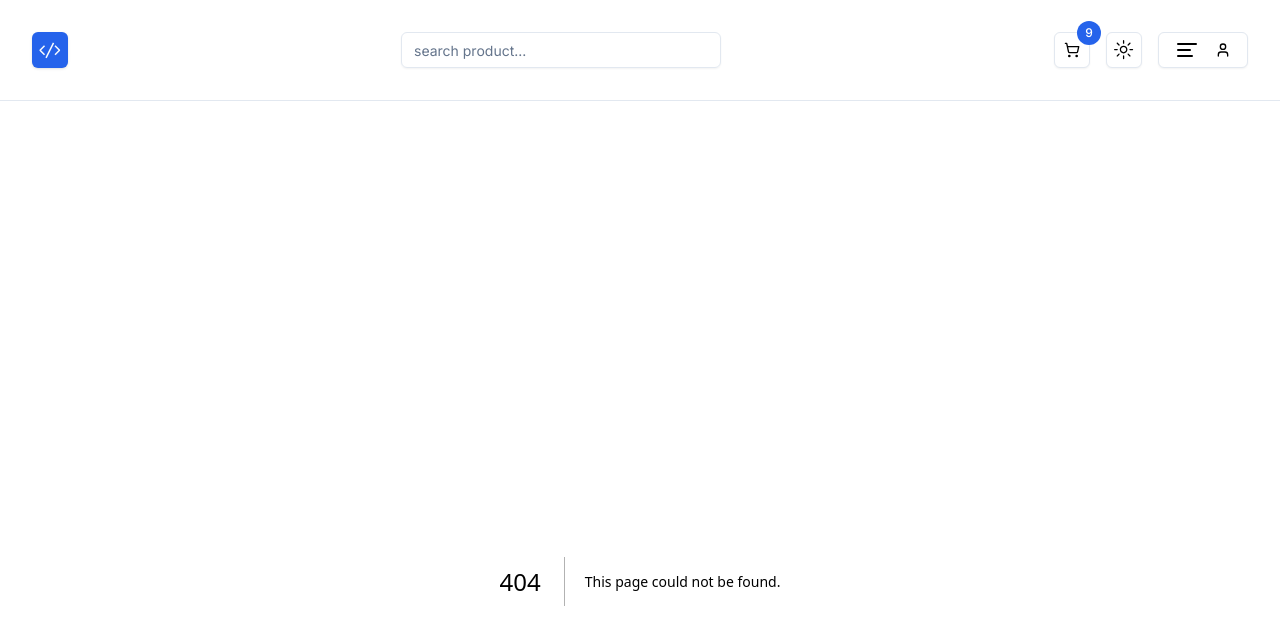
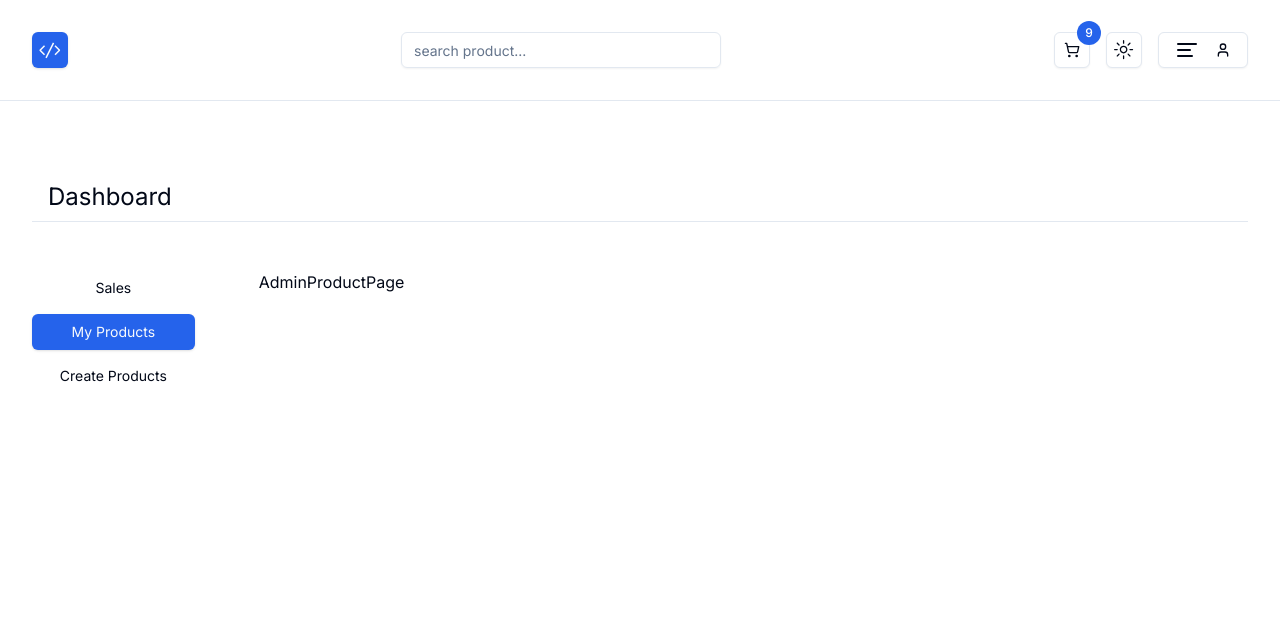
Before and after one commit to Diwaskarki96/MarketMate, a Next.js app: page /admin/products in a window 1280 px wide. Before the commit this address had no page. Shown: the top 644 px of the page. Built offline with nearby package versions, Linux system fonts and the light colour scheme.

Commit message:
admin structure

```diff
--- /dev/null
+++ b/app/admin/SideBar.tsx
@@ -0,0 +1,28 @@
+"use client";
+import { Button } from "@/components/ui/button";
+import { adminLinks } from "@/utils/links";
+import Link from "next/link";
+import { usePathname } from "next/navigation";
+
+const SideBar = () => {
+  const pathName = usePathname();
+  return (
+    <div>
+      {adminLinks.map((link) => {
+        const isActivePAge = pathName === link.href;
+        const variant = isActivePAge ? "default" : "ghost";
+        return (
+          <Button
+            className="w-full mb-2 capitalize font-normal"
+            variant={variant}
+            key={link.href}
+          >
+            <Link href={link.href}>{link.label}</Link>
+          </Button>
+        );
+      })}
+    </div>
+  );
+};
+
+export default SideBar;
--- /dev/null
+++ b/app/admin/layout.tsx
@@ -0,0 +1,20 @@
+import { Separator } from "@/components/ui/separator";
+import React from "react";
+import SideBar from "./SideBar";
+
+const DashboardLayout = ({ children }: { children: React.ReactNode }) => {
+  return (
+    <>
+      <h2 className="text-2xl pl-4 ">Dashboard</h2>
+      <Separator className="mt-2" />
+      <div className="grid lg:grid-cols-12 gap-12 mt-12">
+        <div className="lg:col-span-2">
+          <SideBar />
+        </div>
+        <div className="lg:col-span-10 px-4">{children}</div>
+      </div>
+    </>
+  );
+};
+
+export default DashboardLayout;
--- a/app/admin/page.tsx
+++ /dev/null
@@ -1,7 +0,0 @@
-import React from "react";
-
-const AdminPage = () => {
-  return <div>AdminPage</div>;
-};
-
-export default AdminPage;
--- /dev/null
+++ b/app/admin/products/[id]/edit/page.tsx
@@ -0,0 +1,7 @@
+import React from "react";
+
+const EditProductPage = () => {
+  return <div>EditProductPage</div>;
+};
+
+export default EditProductPage;
--- /dev/null
+++ b/app/admin/products/create/page.tsx
@@ -0,0 +1,7 @@
+import React from "react";
+
+const CreateProductPage = () => {
+  return <div>CreateProductPage</div>;
+};
+
+export default CreateProductPage;
--- /dev/null
+++ b/app/admin/products/page.tsx
@@ -0,0 +1,7 @@
+import React from "react";
+
+const ProductPage = () => {
+  return <div>AdminProductPage</div>;
+};
+
+export default ProductPage;
--- /dev/null
+++ b/app/admin/sales/page.tsx
@@ -0,0 +1,7 @@
+import React from "react";
+
+const SalesPage = () => {
+  return <div>SalesPage</div>;
+};
+
+export default SalesPage;
--- a/components/navbar/UserIcon.tsx
+++ b/components/navbar/UserIcon.tsx
@@ -1,21 +1,9 @@
-import { LuUser } from "react-icons/lu";
-import { currentUser, auth } from "@clerk/nextjs/server";
-import Image from "next/image";
-const UserIcon = async () => {
+import { currentUser } from "@clerk/nextjs/server";
+
+export default async function Page() {
   const user = await currentUser();
-  const profileImage = user?.imageUrl;
-  console.log(profileImage);
-  if (profileImage) {
-    return (
-      <Image
-        src={profileImage}
-        alt="Profile"
-        className="w-6 h-6 rounded-full object-cover"
-        priority
-      />
-    );
-  }
-  return <LuUser className="w-6 h-6 bg-primary rounded-full text-white" />;
-};
 
-export default UserIcon;
+  if (!user) return <div>Not signed in</div>;
+  console.log(user);
+  return <div>Hello {user?.firstName}</div>;
+}
--- a/utils/links.ts
+++ b/utils/links.ts
@@ -10,4 +10,10 @@ export const links: NavLink[] = [
   { href: "/favorites", label: "favorites" },
   { href: "/cart", label: "cart" },
   { href: "/orders", label: "orders" },
+  { href: "/admin/sales", label: "dashboard" },
 ];
+export const adminLinks: NavLink[] = [
+  { href: "/admin/sales", label: "sales" },
+  { href: "/admin/products", label: "my products" },
+  { href: "/admin/products/create", label: "create products" },
+];
```
